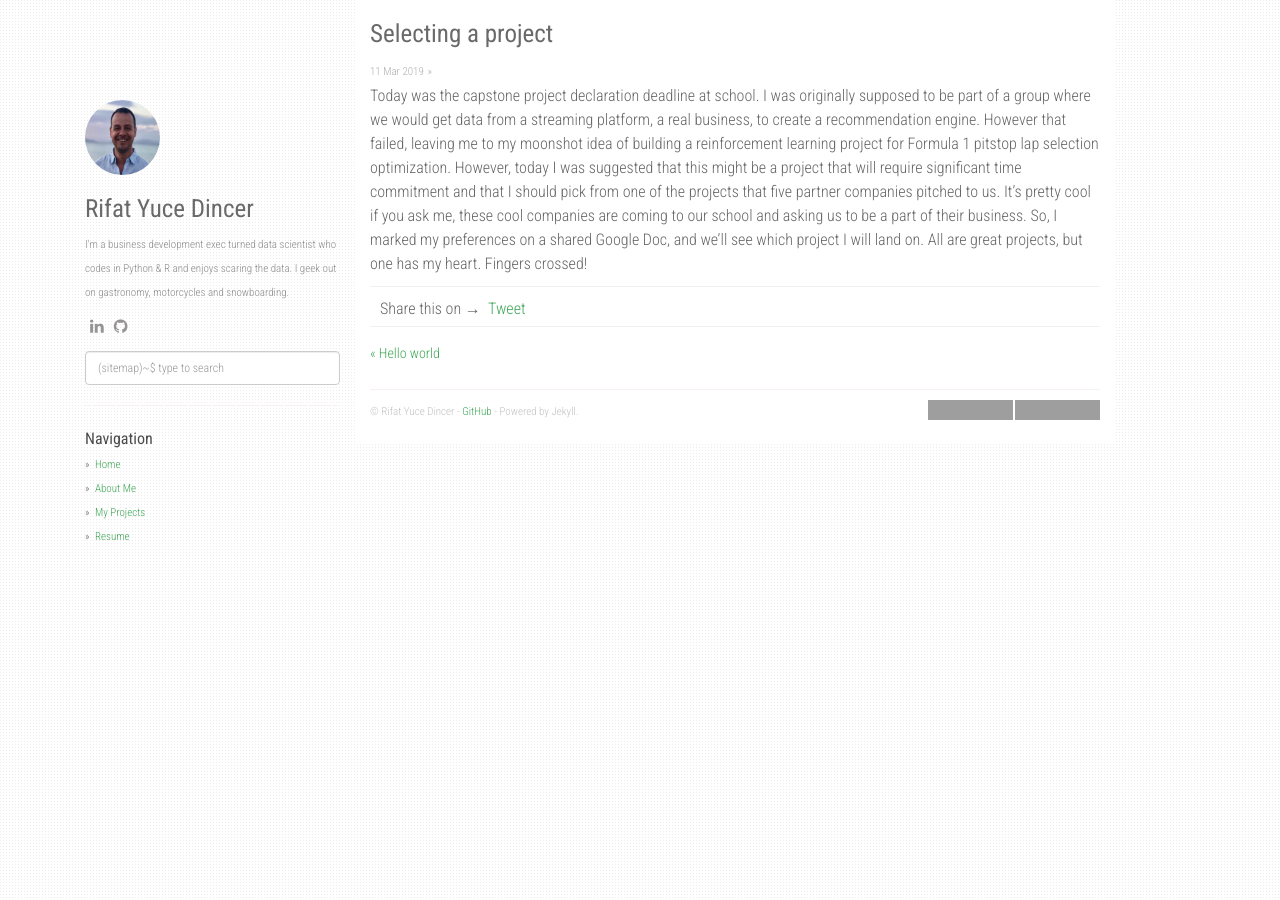
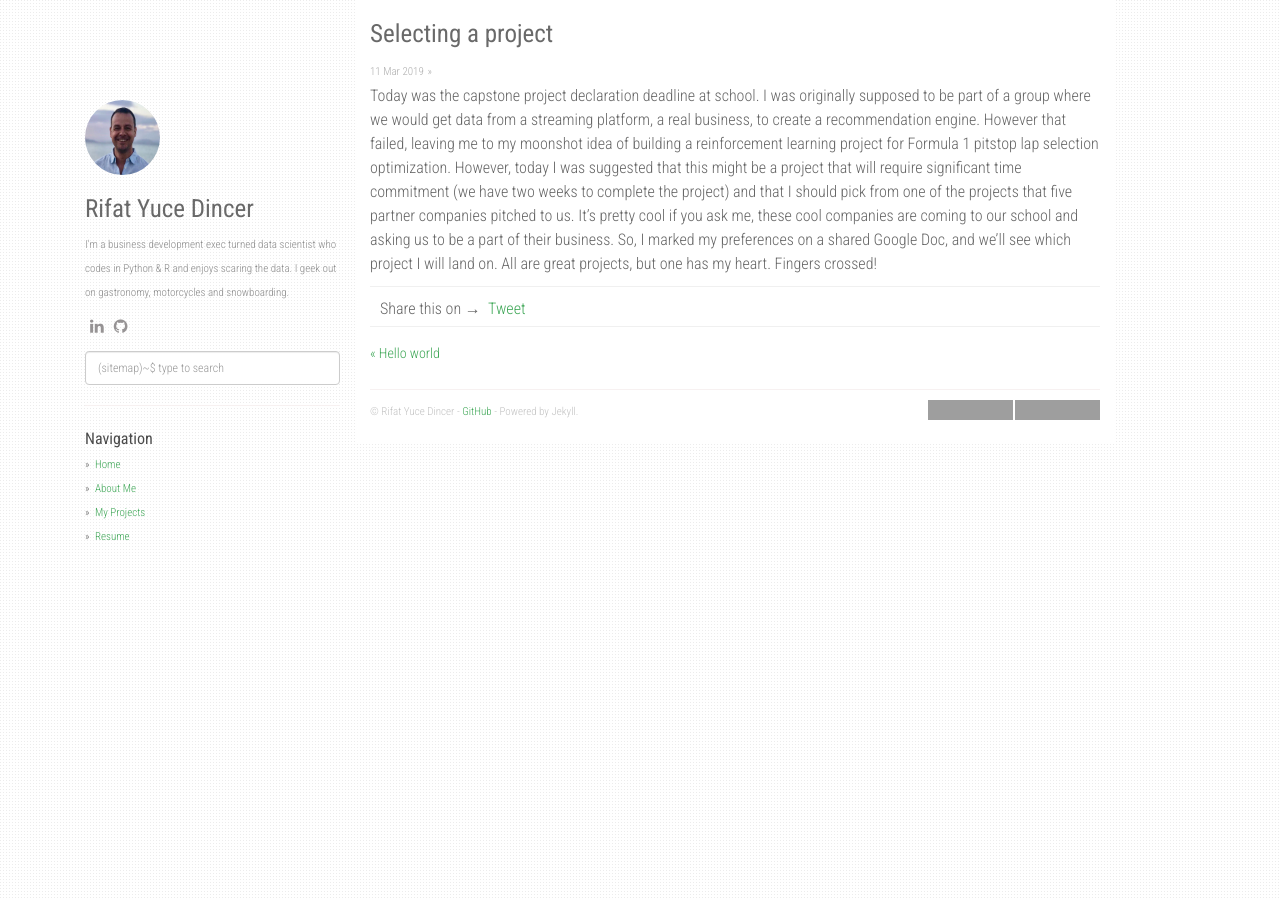
Before and after one commit to yucedincer/yucedincer.github.io, a Jekyll site: the page built from _posts/2019-03-11-Selecting a Project.md, in a window 1280 px wide. Built offline with Jekyll 4.4.1, drawn with Linux system fonts in a browser that asks for light colours; nearby versions of some CDN libraries; our own code applies the rules of GitHub Pages for plain Markdown files; comment, search, counter and statistics services are not loaded; grey boxes are pictures that could not be loaded.

Commit message:
new post.. testing the waters

```diff
--- a/_posts/2019-03-11-Selecting a Project.md
+++ b/_posts/2019-03-11-Selecting a Project.md
@@ -1 +1 @@
-Today was the capstone project declaration deadline at school. I was originally supposed to be part of a group where we would get data from a streaming platform, a real business, to create a recommendation engine. However that failed, leaving me to my moonshot idea of building a reinforcement learning project for Formula 1 pitstop lap selection optimization. However, today I was suggested that this might be a project that will require significant time commitment and that I should pick from one of the projects that five partner companies pitched to us. It's pretty cool if you ask me, these cool companies are coming to our school and asking us to be a part of their business. So, I marked my preferences on a shared Google Doc, and we'll see which project I will land on. All are great projects, but one has my heart. Fingers crossed!
+Today was the capstone project declaration deadline at school. I was originally supposed to be part of a group where we would get data from a streaming platform, a real business, to create a recommendation engine. However that failed, leaving me to my moonshot idea of building a reinforcement learning project for Formula 1 pitstop lap selection optimization. However, today I was suggested that this might be a project that will require significant time commitment (we have two weeks to complete the project) and that I should pick from one of the projects that five partner companies pitched to us. It's pretty cool if you ask me, these cool companies are coming to our school and asking us to be a part of their business. So, I marked my preferences on a shared Google Doc, and we'll see which project I will land on. All are great projects, but one has my heart. Fingers crossed!
```
